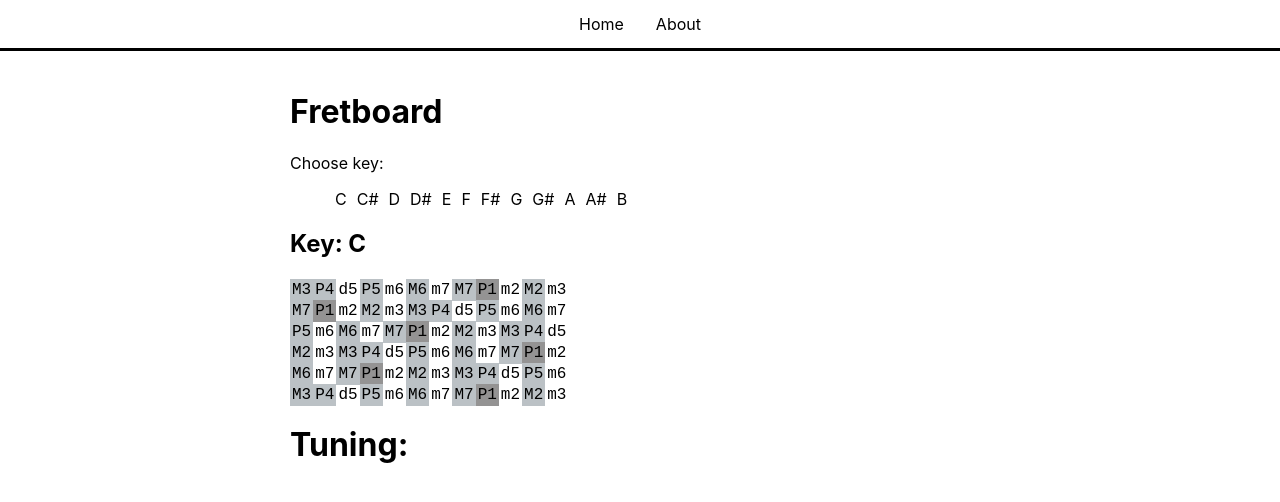
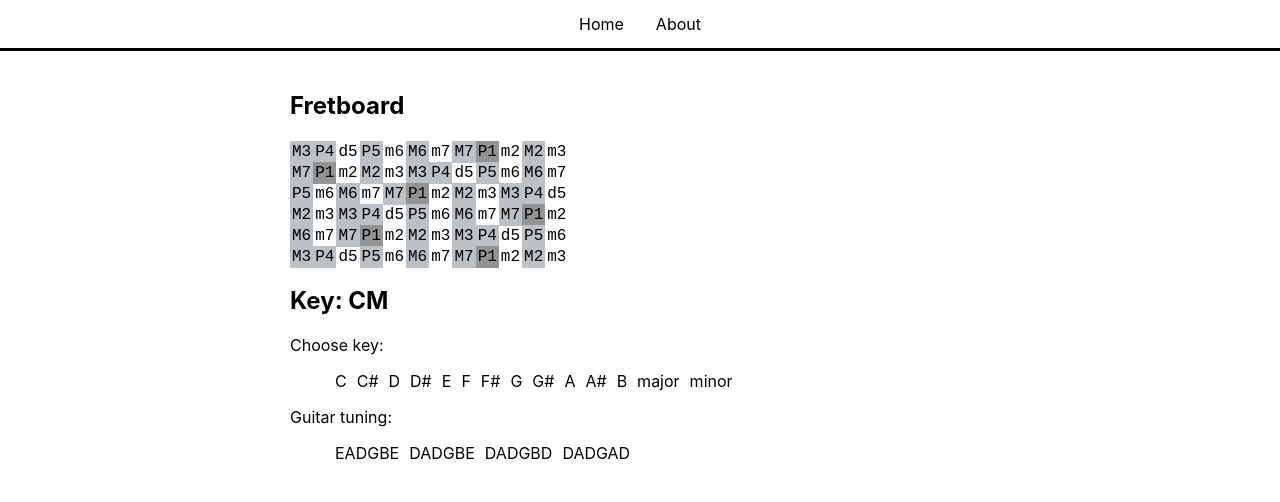
Before and after one commit to edric-m/react-project, a React (Create React App) app: page / in a window 1280 px wide. Shown: the top 502 px of the page. Built offline with nearby package versions, Linux system fonts and the light colour scheme.

Commit message:
minor key and guitar tuning added

```diff
--- a/src/App.css
+++ b/src/App.css
@@ -61,7 +61,7 @@
   padding: 2px;
 }
 
-.note-maj {
+.note-scale {
   background-color: rgb(187, 193, 197);
   display: inline;
   font-family: 'Courier New', Courier, monospace;
--- a/src/components/fretboard.js
+++ b/src/components/fretboard.js
@@ -5,24 +5,24 @@ class Fretboard extends React.Component {
     render() {
         return (
             <>
-            <h2>Key: {this.props.keyNote}</h2>
+            <h2>Fretboard</h2>
             <div>
-                <String tuning="E" keyNote={this.props.keyNote} />
+                <String tuning={this.props.tuning[5]} keyNote={this.props.keyNote} scale={this.props.scale} />
             </div>
             <div>
-                <String tuning="B" keyNote={this.props.keyNote} />
+                <String tuning={this.props.tuning[4]} keyNote={this.props.keyNote} scale={this.props.scale} />
             </div>
             <div>
-                <String tuning="G" keyNote={this.props.keyNote} />
+                <String tuning={this.props.tuning[3]} keyNote={this.props.keyNote} scale={this.props.scale} />
             </div>
             <div>
-                <String tuning="D" keyNote={this.props.keyNote} />
+                <String tuning={this.props.tuning[2]} keyNote={this.props.keyNote} scale={this.props.scale} />
             </div>
             <div>
-                <String tuning="A" keyNote={this.props.keyNote} />
+                <String tuning={this.props.tuning[1]} keyNote={this.props.keyNote} scale={this.props.scale} />
             </div>
             <div>
-                <String tuning="E" keyNote={this.props.keyNote} />
+                <String tuning={this.props.tuning[0]} keyNote={this.props.keyNote} scale={this.props.scale} />
             </div>
             </>
         );
--- a/src/components/note.js
+++ b/src/components/note.js
@@ -2,13 +2,24 @@ import React from 'react';
 
 class Note extends React.Component {
     render() {
-        if (this.props.note[1] === "1") {
-            return <p className="note-root">{this.props.note}</p>
-        } else if (this.props.note[0] === "M" || this.props.note[0] === "P") {
-            return <p className="note-maj">{this.props.note}</p>
+        if (this.props.scale === "m") {
+            if (this.props.note[1] === "1") {
+                return <p className="note-root">{this.props.note}</p>
+            } else if (this.props.note === "M2" || this.props.note[0] === "P" || this.props.note === "m3" || this.props.note === "m6" || this.props.note === "m7") {
+                return <p className="note-scale">{this.props.note}</p>
+            } else {
+                return <p className="note">{this.props.note}</p>
+            }
         } else {
-            return <p className="note">{this.props.note}</p>
+            if (this.props.note[1] === "1") {
+                return <p className="note-root">{this.props.note}</p>
+            } else if (this.props.note[0] === "M" || this.props.note[0] === "P") {
+                return <p className="note-scale">{this.props.note}</p>
+            } else {
+                return <p className="note">{this.props.note}</p>
+            }
         }
+
     }
 }
 
--- a/src/components/string.js
+++ b/src/components/string.js
@@ -144,7 +144,7 @@ class String extends React.Component {
         let x = this.chooseString(this.props.tuning, this.props.keyNote).split(" ");
         return (
             x.map((item,key) => (
-                <Note note={item} />)
+                <Note note={item} scale={this.props.scale}/>)
             )
         );
     }
--- a/src/pages/HomePage.js
+++ b/src/pages/HomePage.js
@@ -4,17 +4,31 @@ import Fretboard from '../components/fretboard.js';
 class HomePage extends React.Component {
     constructor(props) {
         super(props);
-        this.state = {chosenNote: "C"};
+        this.state = {
+            chosenNote: "C",
+            scaleType: "M",
+            tuning: "EADGBE"
+        };
     }
 
     chooseKey(note) {
         this.setState({chosenNote: note});
     }
 
+    chooseScale(scale) {
+        this.setState({scaleType: scale});
+    }
+
+    chooseTuning(tuning) {
+        this.setState({tuning: tuning});
+    }
+
     render() {
         return (
             <>
-            <h1>Fretboard</h1>
+            <Fretboard keyNote={this.state.chosenNote} scale={this.state.scaleType} tuning={this.state.tuning} />
+
+            <h2>Key: {this.state.chosenNote}{this.state.scaleType}</h2>
             <p>Choose key:</p>
             <ul className="choose-key">
                 <li onClick={(e) => this.chooseKey("C")}>C</li>
@@ -29,11 +43,16 @@ class HomePage extends React.Component {
                 <li onClick={(e) => this.chooseKey("A")}>A</li>
                 <li onClick={(e) => this.chooseKey("A#")}>A#</li>
                 <li onClick={(e) => this.chooseKey("B")}>B</li>
+                <li onClick={(e) => this.chooseScale("M")}>major</li>
+                <li onClick={(e) => this.chooseScale("m")}>minor</li>
             </ul>
-
-            <Fretboard keyNote={this.state.chosenNote} />
-
-            <h1>Tuning:</h1>
+            <p>Guitar tuning:</p>
+            <ul className="choose-key">
+                <li onClick={(e) => this.chooseTuning("EADGBE")}>EADGBE</li>
+                <li onClick={(e) => this.chooseTuning("DADGBE")}>DADGBE</li>
+                <li onClick={(e) => this.chooseTuning("DADGBD")}>DADGBD</li>
+                <li onClick={(e) => this.chooseTuning("DADGAD")}>DADGAD</li>
+            </ul>
             </>
         )
     }
```
